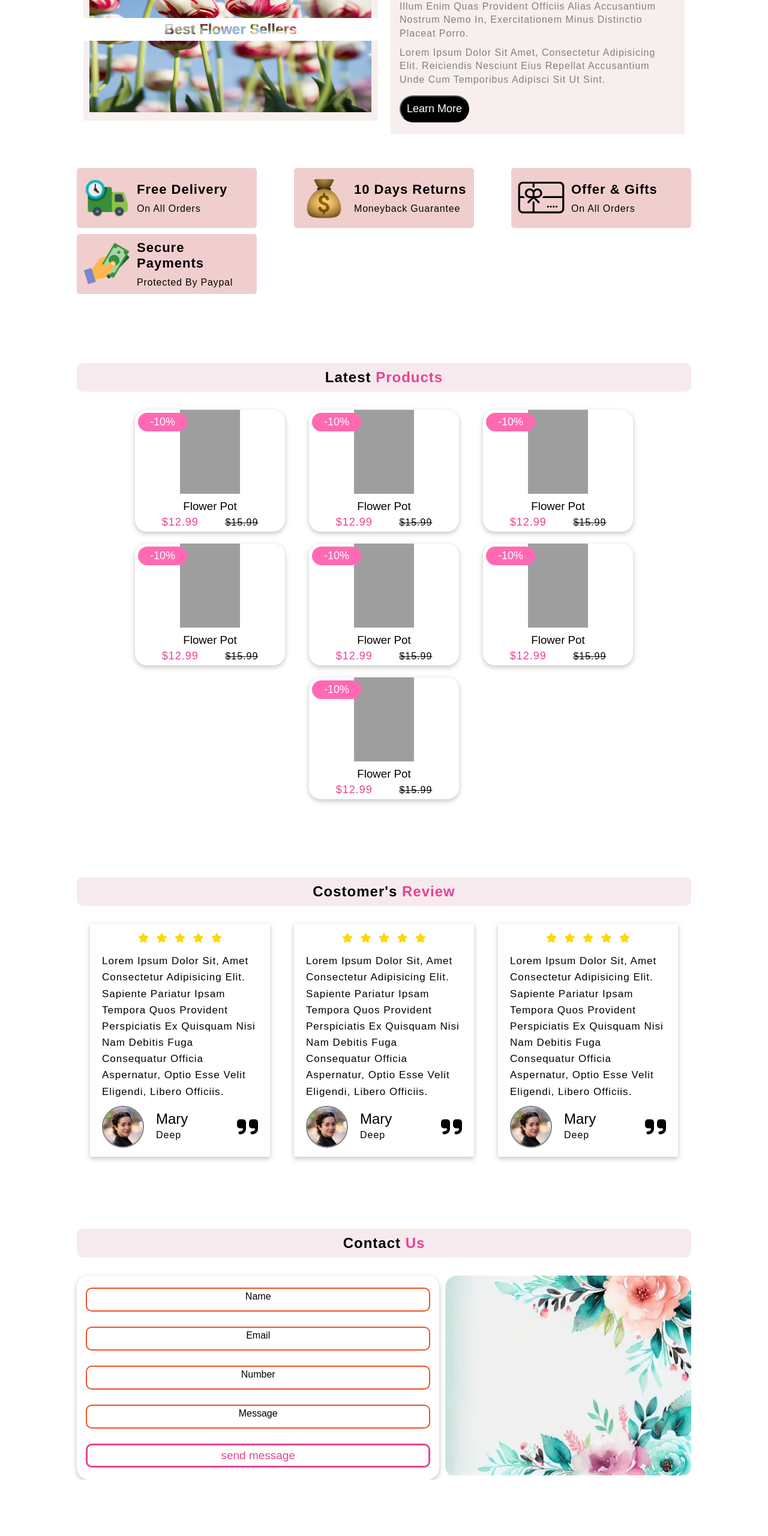
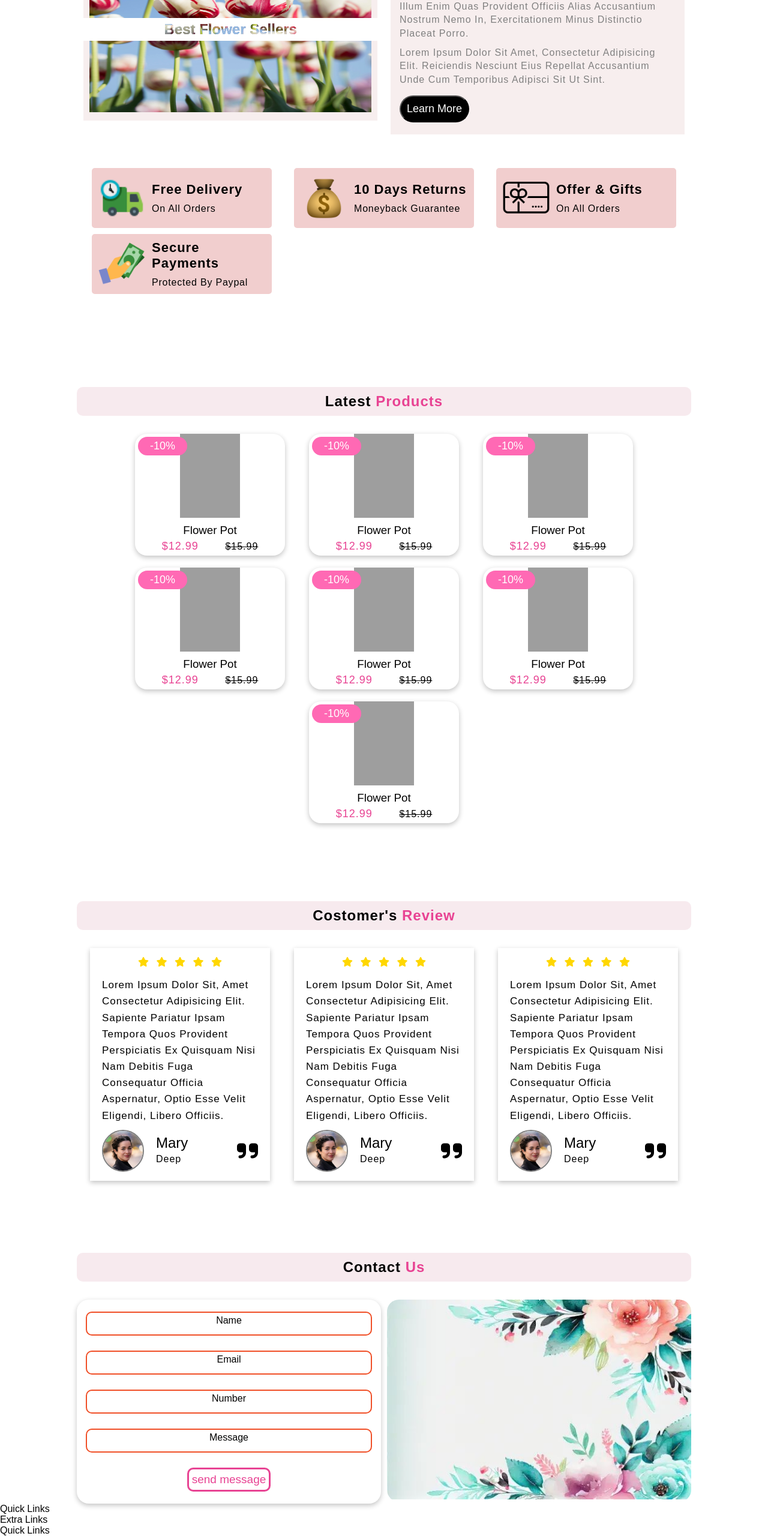
Before and after one commit to waelabokhzam/Flower_Gallery, a plain HTML site: page index.html in a window 1280 px wide. Shown: the part 1122-3682 px from the top of the page at 60% size. Before the commit the page ends 3588 px from the top, so only its background shows below. Drawn offline with Linux system fonts and the light colour scheme; grey boxes are pictures that could not be loaded.

Commit message:
footer#1

```diff
--- a/index.html
+++ b/index.html
@@ -284,7 +284,7 @@
           <input type="text" id="message" class="box" required>
           <label for="message">Message</label>
         </div>
-        <input type="submit" value="Send Message">
+        <input type="submit" value="Send Message" style="width: fit-content;">
       </form>
       <div class="image">
         <img src="./image/background.jpg" alt="">
@@ -292,6 +292,16 @@
     </div>
   </section>
   <section class="footer">
+      <div class="quick-links">
+        quick links
+      </div>
+      <div class="quick-links">
+        extra links
+      </div>
+      <div class="location">
+        quick links
+      </div>
+
   </section>
 </body>
 
--- a/style.css
+++ b/style.css
@@ -200,7 +200,7 @@ main .container button:hover{
 /* icons */
 
 section + .icons{
-    margin-top: 40px;
+
     background-color: white;
     display: flex;
     flex-wrap: wrap;
@@ -208,6 +208,8 @@ section + .icons{
     justify-content: space-between;
     align-items: center;
     gap: 10px;
+    width: calc(100% - 50px);
+    margin:40px auto ;
 }
 section +.icons .box{
      background-color: rgb(241, 206, 206);
@@ -490,8 +492,7 @@ align-items: center;
   background: white;
 }
 .contact .row .image{
-  width: 40%;
-
+    flex: 1 1 40%;
   border-radius: 20px;
   -webkit-border-radius: 20px;
   -moz-border-radius: 20px;
@@ -602,9 +603,10 @@ align-items: center;
       order: 2;
     }
     .contact .row .image{
-      width: 75%;
-      height: 100px;
+        max-width: 75%;
+      max-height: 100px;
       order: 1;
+
     }
 }
 @media (max-width:420px) {
```
